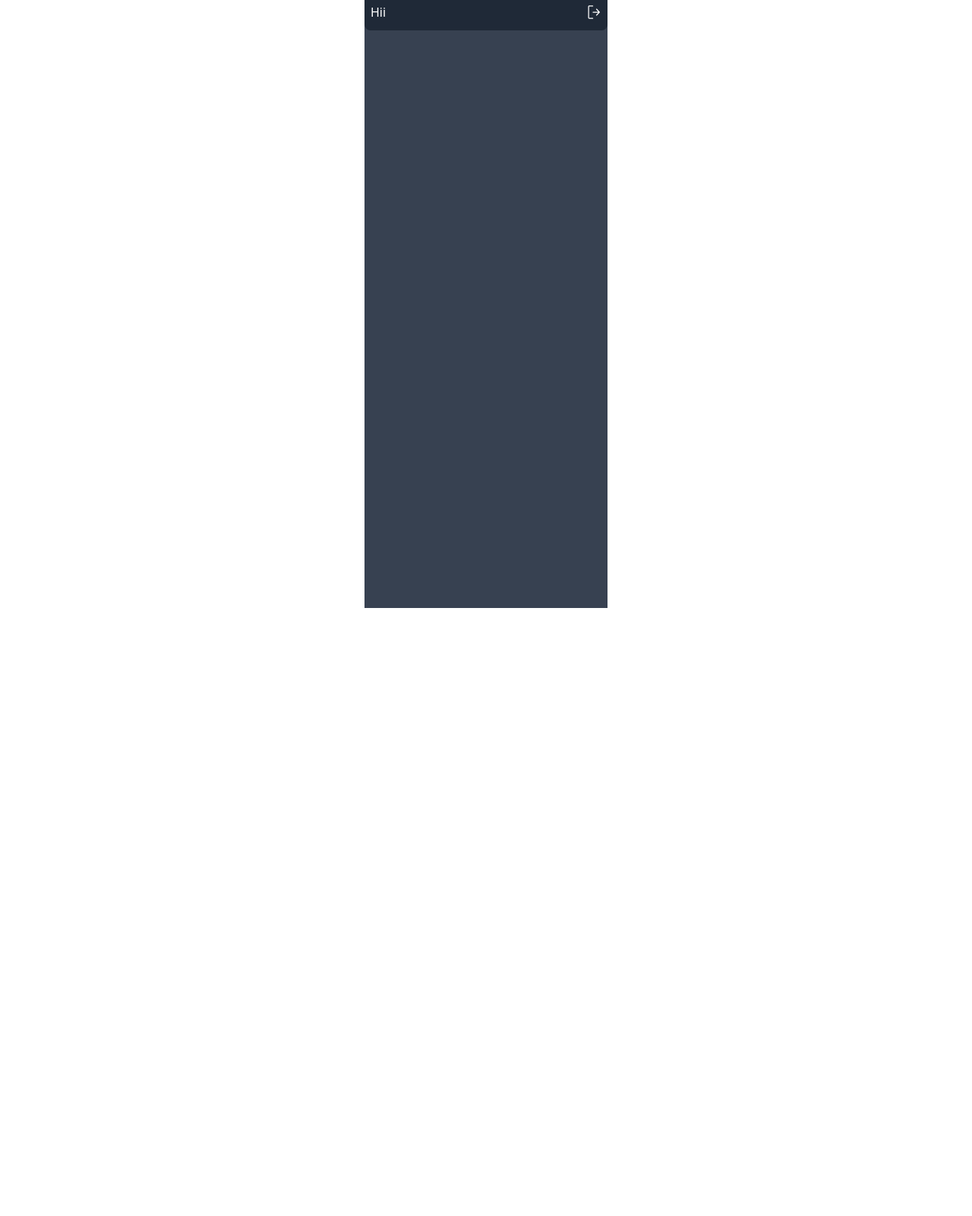
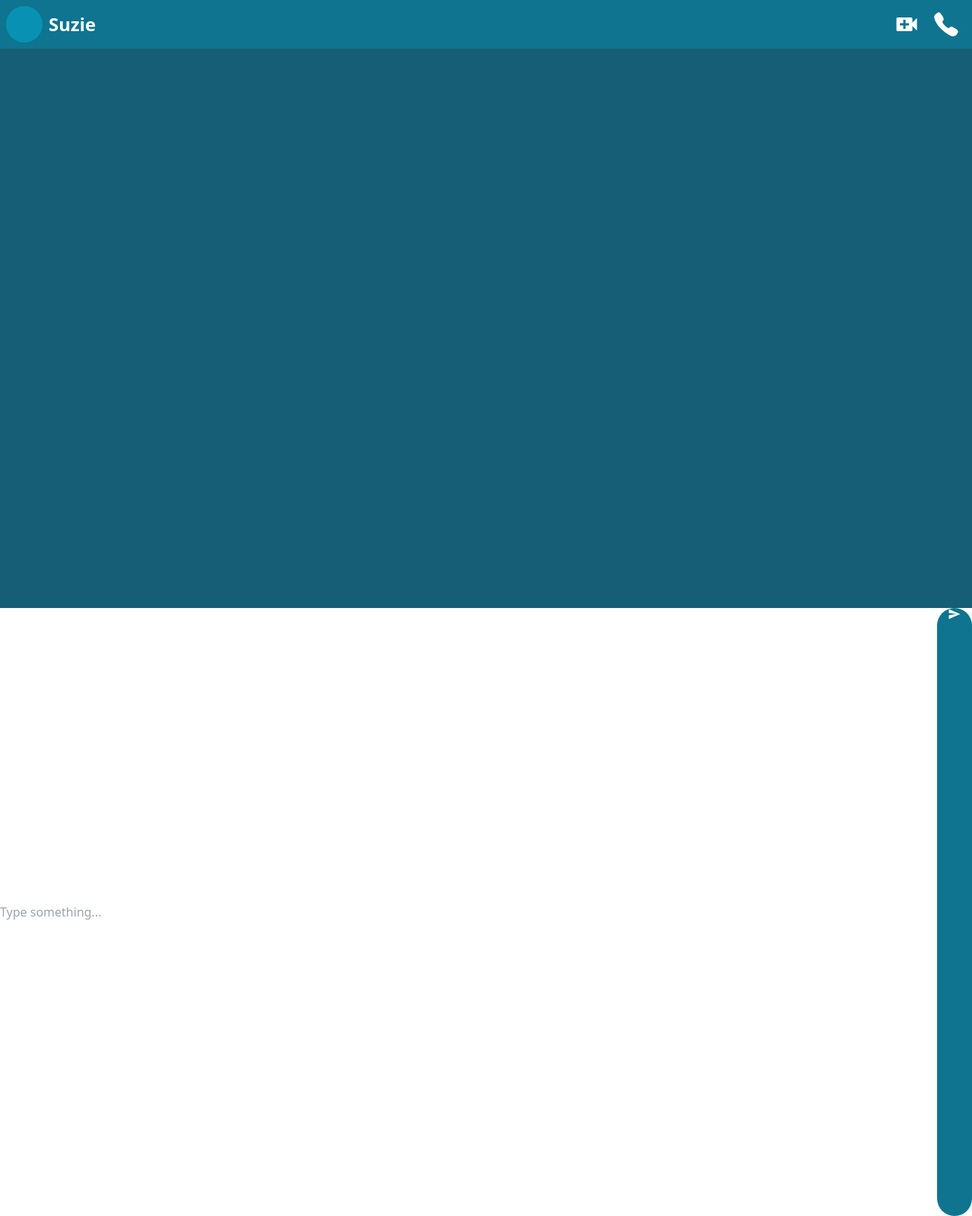
Before and after one commit to jenilparmar/chat_with_next, a Next.js app: page /inbox in a window 1280 px wide. Shown: the whole page at 76% size. Before the commit the page ends 800 px from the top, so only its background shows below. Built offline with nearby package versions, Linux system fonts and the light colour scheme.

Commit message:
Frontend Work of initail structure of website is completed

```diff
--- a/Components/Inbox.jsx
+++ b/Components/Inbox.jsx
@@ -1,17 +1,19 @@
 import React from "react";
 import { signOut } from "next-auth/react";
 import { GoSignOut } from "react-icons/go";
+import ChatProfile from "./ChatProfile";
 const inbox = ({DATA}) => {
   return (
     <>
        <div className="w-screen h-screen flex flex-col justify-center ">
-      <div className="w-8/12 md:w-5/12 lg:w-3/12 h-screen flex flex-col bg-gray-700 self-center">
+      <div className="w-full md:w-5/12 lg:w-3/12 h-screen flex flex-col bg-gray-700 self-center">
       <div className="w-full h-12 -mt-2 rounded-lg flex flex-row px-2 justify-between bg-gray-800">
         <p className="self-center text-white font-medium">Hii {DATA}</p>
         <button onClick={() => signOut()} >
         <GoSignOut className="text-xl text-white active:scale-95" />
      </button>
       </div>
+      <ChatProfile/>
       </div>
     </div>
     </>
--- /dev/null
+++ b/Components/Input.jsx
@@ -0,0 +1,40 @@
+import React, { useEffect, useState } from 'react';
+import { IoSendSharp } from 'react-icons/io5';
+import getEmoji from './getemoji';
+
+function Input() {
+  const [message, setMessage] = useState('');
+  const [emojis, setEmojis] = useState([]);
+
+  const handleEmoji = () => {
+    const emojiArray = getEmoji(message); // Assuming getEmoji returns an array of emojis
+
+    // Create a new array with each emoji repeated 50 times
+    const repeatedEmojis = emojiArray.flatMap(emoji => Array.from({ length: 50 }, () => emoji));
+
+    setEmojis(repeatedEmojis);
+
+  };
+
+  return (
+    <div className='w-screen h-screen absolute top-0 flex flex-col-reverse'>
+      <div className='self-center py-3 px-3 h-fit w-screen flex flex-row justify-between gap-2'>
+        <input
+          onChange={e => {
+            setMessage(e.target.value);
+          }}
+          type='text'
+          name='chatbox'
+          id='chatbox'
+          placeholder='Type something...'
+          className='h-10 w-full text-black indent-2 rounded-lg bg-blue-50 placeholder:text-gray-500 placeholder:px-4'
+        />
+
+<div className='bg-cyan-700 w-12 h12 rounded-full justify-center active:scale-95 flex'>
+<IoSendSharp onClick={handleEmoji} className='self-center text-xl  text-white' />
+</div>      </div>
+    </div>
+  );
+}
+
+export default Input;
--- /dev/null
+++ b/Components/getemoji.js
@@ -0,0 +1,6 @@
+const getEmoji = (text) => {
+    const emojiRegex = /(\p{Emoji_Presentation}|\p{Emoji}\uFE0F)/gu;
+    return text.match(emojiRegex) || [];
+  };
+
+  export default getEmoji;
--- a/package.json
+++ b/package.json
@@ -10,6 +10,7 @@
   },
   "dependencies": {
     "@auth0/nextjs-auth0": "^3.5.0",
+    "mongodb": "^6.8.0",
     "next": "14.2.5",
     "next-auth": "^4.24.7",
     "react": "^18",
--- /dev/null
+++ b/pages/api/getallData.js
@@ -0,0 +1,31 @@
+// pages/api/getAllData.js
+
+import { MongoClient } from "mongodb";
+
+export default async function handler(req, res) {
+    if (req.method === "GET") {
+        const client = new MongoClient(process.env.MONGODB_URI, {
+            useNewUrlParser: true,
+            useUnifiedTopology: true,
+        });
+
+        try {
+            await client.connect();
+
+            // Choose a name for your database
+            const database = client.db("Vertual_Police");
+
+            // Choose a name for your collection
+            const collection = database.collection("CrimeReport");
+            const allData = await collection.find({}).toArray();
+
+            res.status(200).json(allData);
+        } catch (error) {
+            res.status(500).json({ message: "Something went wrong!" });
+        } finally {
+            await client.close();
+        }
+    } else {
+        res.status(405).json({ message: "Method not allowed!" });
+    }
+}
--- /dev/null
+++ b/pages/api/postData.js
@@ -0,0 +1,34 @@
+//pages/api/saveData.js
+
+import { MongoClient } from "mongodb";
+
+export default async function handler(req, res) {
+    if (req.method === "POST") {
+        const { data } = req.body;
+
+        const client = new MongoClient(process.env.MONGODB_URI, {
+            useNewUrlParser: true,
+            useUnifiedTopology: true,
+        });
+
+        try {
+            await client.connect();
+
+            // Choose a name for your database
+            const database = client.db("user_data_db");
+
+            // Choose a name for your collection
+            const collection = database.collection("user_data_collection");
+
+            await collection.insertOne({ data });
+
+            res.status(201).json({ message: "Data saved successfully!" });
+        } catch (error) {
+            res.status(500).json({ message: "Something went wrong!" });
+        } finally {
+            await client.close();
+        }
+    } else {
+        res.status(405).json({ message: "Method not allowed!" });
+    }
+}
--- a/pages/inbox.jsx
+++ b/pages/inbox.jsx
@@ -1,21 +1,28 @@
+import Input from "@/Components/Input";
 import React from "react";
-import { GoSignOut } from "react-icons/go";
-import { signOut } from "next-auth/react";
-function page({DATA}) {
+import { MdVideoCall } from "react-icons/md";
+import { IoCall } from "react-icons/io5";
+import Image from "next/image";
+
+function ChatWindow() {
   return (
     <>
-     <div className="w-screen h-screen flex flex-col justify-center ">
-      <div className="w-8/12 md:w-5/12 lg:w-3/12 h-screen flex flex-col bg-gray-700 self-center">
-      <div className="w-full h-12 -mt-2 rounded-lg flex flex-row px-2 justify-between bg-gray-800">
-        <p className="self-center text-white font-medium">Hii {DATA}</p>
-        <button onClick={() => signOut()} >
-        <GoSignOut className="text-xl text-white active:scale-95" />
-     </button>
+      <div className="w-screen h-screen bg-cyan-800 flex flex-col justify-between">
+        <div className="w-full h-16 bg-cyan-700 flex flex-row items-center px-2 z-10">
+          <div className="rounded-full w-12 h-12 bg-cyan-600"></div>
+          <p className="font-bold text-2xl px-2 text-white">Suzie</p>
+          <div className="ml-auto px-2 flex flex-row space-x-4 text-4xl text-white">
+            <MdVideoCall />
+            <IoCall />
+          </div>
+        </div>
+        <div className="flex-grow overflow-y-auto  p-4">
+
+        </div>
       </div>
-      </div>
-    </div>
+      <Input />
     </>
   );
 }
 
-export default page;
+export default ChatWindow;
```
Also changed, not shown: Components/ChatProfile.jsx (added, +14 -0 lines), 1 other file (tests, documents, lock files or other folders).
